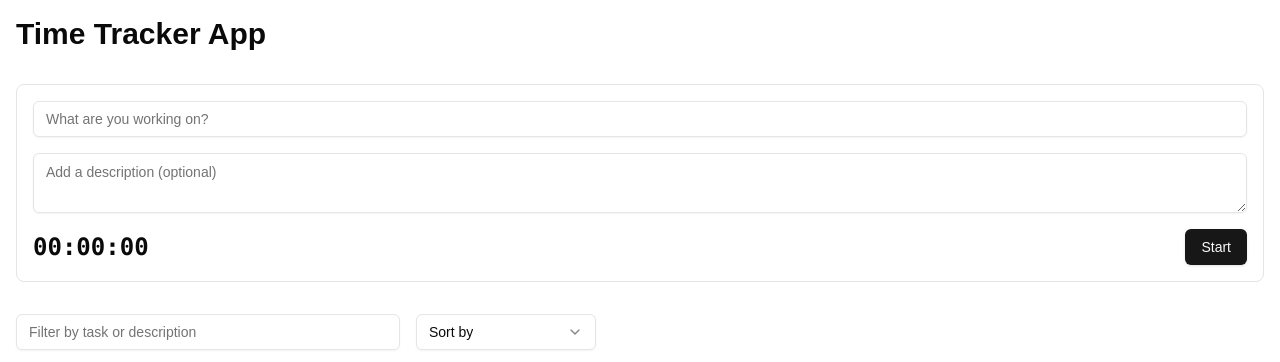
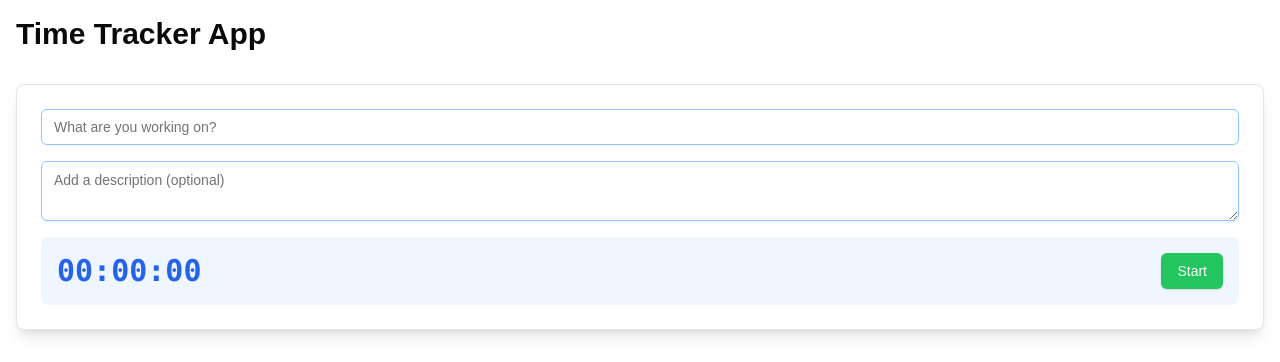
Before and after one commit to mohammad-k13/work-time-tracker, a Next.js app: page / in a window 1280 px wide. Shown: the top 362 px of the page. Built offline with nearby package versions, Linux system fonts and the light colour scheme; no server answers; the database is empty.

Commit message:
fix bug of paused button

```diff
--- a/components/TimeTracker.tsx
+++ b/components/TimeTracker.tsx
@@ -1,3 +1,5 @@
+"use client"
+
 import type React from "react"
 import { useState, useEffect, useRef } from "react"
 import { Button } from "@/components/ui/button"
@@ -5,9 +7,10 @@ import { Input } from "@/components/ui/input"
 import { Textarea } from "@/components/ui/textarea"
 import { formatTime } from "../utils/timeUtils"
 import type { TimeEntry } from "../types/timeEntry"
+import { Loader2 } from "lucide-react"
 
 interface TimeTrackerProps {
-  onSave: (entry: Omit<TimeEntry, "id">) => void
+  onSave: (entry: Omit<TimeEntry, "id">) => Promise<void>
 }
 
 export const TimeTracker: React.FC<TimeTrackerProps> = ({ onSave }) => {
@@ -17,18 +20,22 @@ export const TimeTracker: React.FC<TimeTrackerProps> = ({ onSave }) => {
   const [description, setDescription] = useState("")
   const [startTime, setStartTime] = useState<Date | null>(null)
   const [duration, setDuration] = useState(0)
+  const [isSaving, setIsSaving] = useState(false)
   const intervalRef = useRef<NodeJS.Timeout | null>(null)
+  const [accumulatedDuration, setAccumulatedDuration] = useState(0)
 
   useEffect(() => {
     const storedState = localStorage.getItem("timeTrackerState")
     if (storedState) {
-      const { isTracking, isPaused, task, description, startTime, duration } = JSON.parse(storedState)
+      const { isTracking, isPaused, task, description, startTime, duration, accumulatedDuration } =
+        JSON.parse(storedState)
       setIsTracking(isTracking)
       setIsPaused(isPaused)
       setTask(task)
       setDescription(description)
       setStartTime(startTime ? new Date(startTime) : null)
-      setDuration(isTracking ? duration : 0) // Reset duration to 0 if not tracking
+      setDuration(isTracking ? duration : 0)
+      setAccumulatedDuration(accumulatedDuration || 0)
     }
   }, [])
 
@@ -37,7 +44,7 @@ export const TimeTracker: React.FC<TimeTrackerProps> = ({ onSave }) => {
       if (isTracking && !isPaused && startTime) {
         const now = new Date()
         const elapsedSeconds = Math.floor((now.getTime() - new Date(startTime).getTime()) / 1000)
-        setDuration(elapsedSeconds)
+        setDuration(accumulatedDuration + elapsedSeconds)
       }
     }
 
@@ -55,14 +62,14 @@ export const TimeTracker: React.FC<TimeTrackerProps> = ({ onSave }) => {
         clearInterval(intervalRef.current)
       }
     }
-  }, [isTracking, isPaused, startTime])
+  }, [isTracking, isPaused, startTime, accumulatedDuration])
 
   useEffect(() => {
     const handleVisibilityChange = () => {
       if (!document.hidden && isTracking && !isPaused && startTime) {
         const now = new Date()
         const elapsedSeconds = Math.floor((now.getTime() - new Date(startTime).getTime()) / 1000)
-        setDuration(elapsedSeconds)
+        setDuration(accumulatedDuration + elapsedSeconds)
       }
     }
 
@@ -70,7 +77,7 @@ export const TimeTracker: React.FC<TimeTrackerProps> = ({ onSave }) => {
     return () => {
       document.removeEventListener("visibilitychange", handleVisibilityChange)
     }
-  }, [isTracking, isPaused, startTime])
+  }, [isTracking, isPaused, startTime, accumulatedDuration])
 
   useEffect(() => {
     localStorage.setItem(
@@ -82,70 +89,93 @@ export const TimeTracker: React.FC<TimeTrackerProps> = ({ onSave }) => {
         description,
         startTime: startTime?.toISOString(),
         duration,
+        accumulatedDuration,
       }),
     )
-  }, [isTracking, isPaused, task, description, startTime, duration])
+  }, [isTracking, isPaused, task, description, startTime, duration, accumulatedDuration])
 
   const handleStart = () => {
     const now = new Date()
     setIsTracking(true)
     setIsPaused(false)
     setStartTime(now)
-    setDuration(0) // Ensure duration is reset to 0
+    setDuration(0)
+    setAccumulatedDuration(0)
   }
 
   const handlePause = () => {
     setIsPaused(true)
+    setAccumulatedDuration(duration)
   }
 
   const handleContinue = () => {
     setIsPaused(false)
+    setStartTime(new Date())
   }
 
-  const handleStop = () => {
+  const handleStop = async () => {
     setIsTracking(false)
     setIsPaused(false)
     if (startTime) {
       const endTime = new Date()
-      onSave({
+      setIsSaving(true)
+      try {
+        await onSave({
           task,
           description,
           startTime: startTime.toISOString(),
           endTime: endTime.toISOString(),
           duration,
         })
+      } finally {
+        setIsSaving(false)
+      }
       setTask("")
       setDescription("")
       setStartTime(null)
       setDuration(0)
+      setAccumulatedDuration(0)
       localStorage.removeItem("timeTrackerState")
     }
   }
 
   return (
-    <div className="flex flex-col space-y-4 p-4 border rounded-lg">
+    <div className="flex flex-col space-y-4 p-6 border rounded-lg bg-white shadow-lg">
       <Input
         type="text"
         value={task}
         onChange={(e) => setTask(e.target.value)}
         placeholder="What are you working on?"
         disabled={isTracking}
+        className="border-blue-300 focus:ring-blue-500 focus:border-blue-500"
       />
       <Textarea
         value={description}
         onChange={(e) => setDescription(e.target.value)}
         placeholder="Add a description (optional)"
         disabled={isTracking}
+        className="border-blue-300 focus:ring-blue-500 focus:border-blue-500"
       />
-      <div className="flex justify-between items-center">
-        <span className="text-2xl font-bold font-mono">{formatTime(duration)}</span>
+      <div className="flex justify-between items-center bg-blue-50 p-4 rounded-lg">
+        <span className="text-3xl font-bold font-mono text-blue-600">{formatTime(duration)}</span>
         <div className="space-x-2">
-          {!isTracking && <Button onClick={handleStart}>Start</Button>}
-          {isTracking && !isPaused && <Button onClick={handlePause}>Pause</Button>}
+          {!isTracking && (
+            <Button onClick={handleStart} className="bg-green-500 hover:bg-green-600">
+              Start
+            </Button>
+          )}
+          {isTracking && !isPaused && (
+            <Button onClick={handlePause} className="bg-yellow-500 hover:bg-yellow-600">
+              Pause
+            </Button>
+          )}
           {isTracking && isPaused && (
             <>
-              <Button onClick={handleContinue}>Continue</Button>
-              <Button onClick={handleStop} variant="destructive">
+              <Button onClick={handleContinue} className="bg-blue-500 hover:bg-blue-600">
+                Continue
+              </Button>
+              <Button onClick={handleStop} variant="destructive" disabled={isSaving}>
+                {isSaving ? <Loader2 className="mr-2 h-4 w-4 animate-spin" /> : null}
                 Stop
               </Button>
             </>
```
Also changed, not shown: 2 other files (tests, documents, lock files or other folders). Lines whose indentation alone changed are shown as unchanged.
